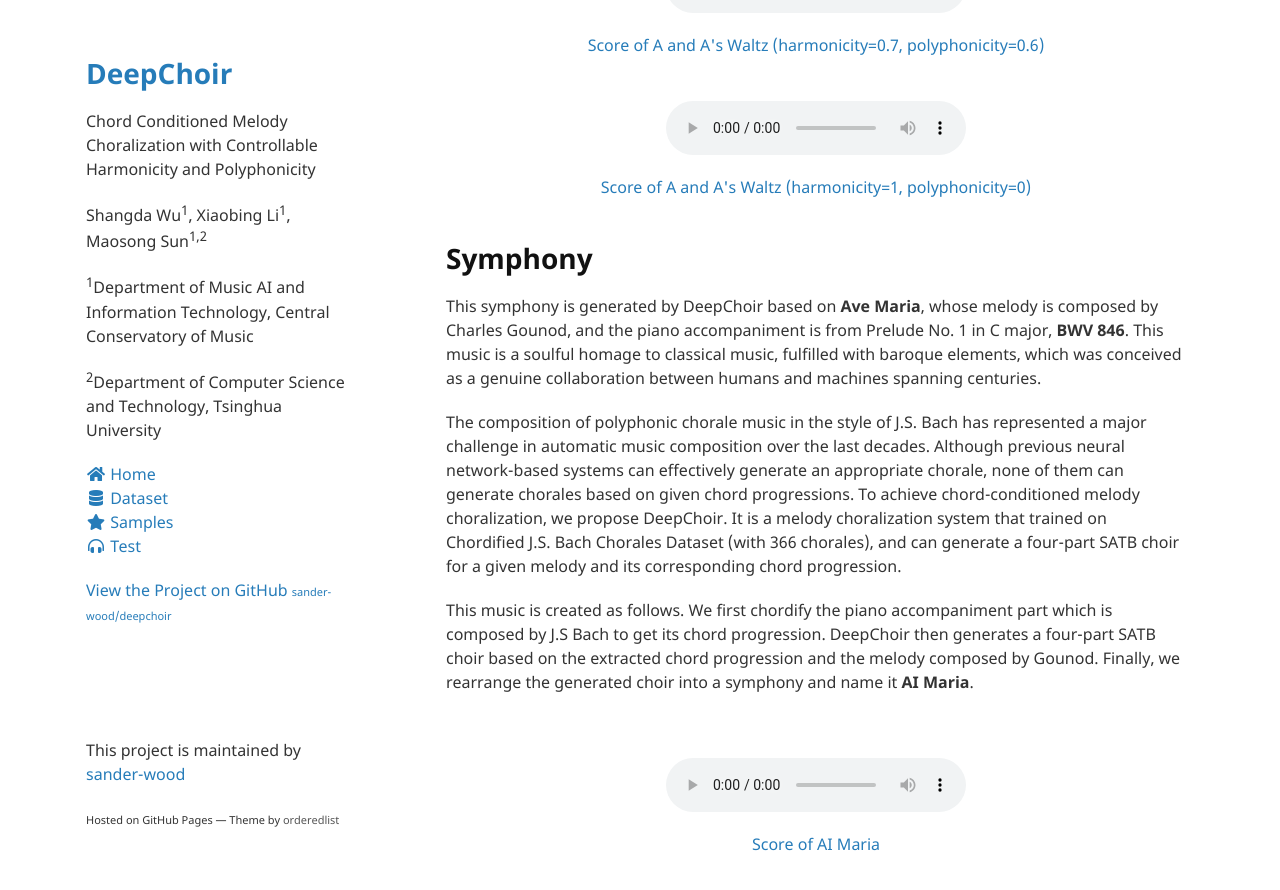
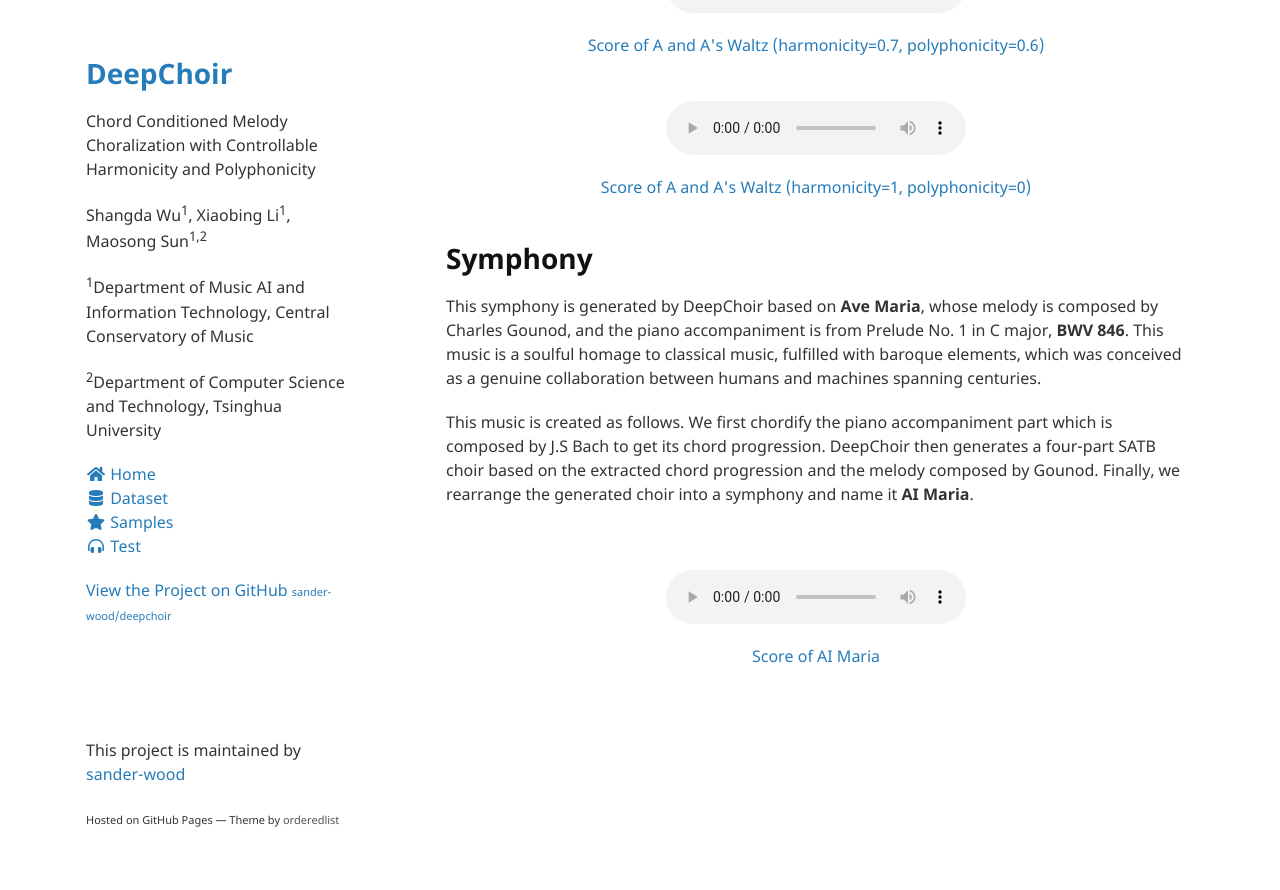
Before and after one commit to sander-wood/deepchoir, a Jekyll site: the page built from samples.md, in a window 1280 px wide and 900 px high, scrolled down 1015 px. Shown: the top 890 px of the window. Built offline with Jekyll 4.4.1, drawn with Linux system fonts in a browser that asks for light colours; nearby versions of some CDN libraries.

Commit message:
Update samples.md

```diff
--- a/samples.md
+++ b/samples.md
@@ -36,8 +36,6 @@
 
 This symphony is generated by DeepChoir based on **Ave Maria**, whose melody is composed by Charles Gounod, and the piano accompaniment is from Prelude No. 1 in C major, **BWV 846**. This music is a soulful homage to classical music, fulfilled with baroque elements, which was conceived as a genuine collaboration between humans and machines spanning centuries.
 
-The composition of polyphonic chorale music in the style of J.S. Bach has represented a major challenge in automatic music composition over the last decades. Although previous neural network-based systems can effectively generate an appropriate chorale, none of them can generate chorales based on given chord progressions. To achieve chord-conditioned melody choralization, we propose DeepChoir. It is a melody choralization system that trained on Chordified J.S. Bach Chorales Dataset (with 366 chorales), and can generate a four-part SATB choir for a given melody and its corresponding chord progression.
-
 This music is created as follows. We first chordify the piano accompaniment part which is composed by J.S Bach to get its chord progression. DeepChoir then generates a four-part SATB choir based on the extracted chord progression and the melody composed by Gounod. Finally, we rearrange the generated choir into a symphony and name it **AI Maria**.
 
 <br>
```
